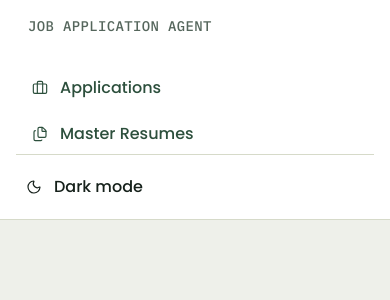
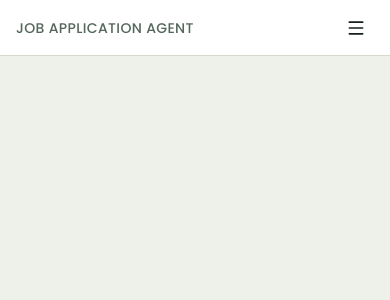
Before and after one commit to abdulraheem9909/resumestitch-ai, a React (Vite) app in the folder client/: page /bullets in a window 390 px wide. Shown: the top 300 px of the page. Built offline with nearby package versions, Linux system fonts and the light colour scheme.

Commit message:
ux chnages

```diff
--- a/client/index.html
+++ b/client/index.html
@@ -7,7 +7,7 @@
     <link rel="preconnect" href="https://fonts.googleapis.com" />
     <link rel="preconnect" href="https://fonts.gstatic.com" crossorigin />
     <link
-      href="https://fonts.googleapis.com/css2?family=Source+Serif+4:opsz,wght@8..60,500;8..60,600;8..60,700&family=Poppins:wght@400;500;600;700&family=IBM+Plex+Mono:wght@400;500&display=swap"
+      href="https://fonts.googleapis.com/css2?family=Poppins:wght@400;500;600;700&display=swap"
       rel="stylesheet"
     />
     <title>Job Application Agent</title>
--- a/client/src/App.jsx
+++ b/client/src/App.jsx
@@ -9,9 +9,9 @@ import Approval from './pages/Approval.jsx'
 
 function App() {
   return (
-    <div className="flex min-h-svh flex-col md:flex-row">
+    <div className="flex h-svh flex-col md:flex-row">
       <Sidebar />
-      <main className="min-w-0 flex-1 px-6 pt-7 pb-10 md:px-10 md:pt-10 md:pb-14">
+      <main className="min-w-0 flex-1 overflow-y-auto px-6 pb-10 md:px-10 md:pb-14">
         <Routes>
           <Route path="/" element={<Navigate to="/applications" replace />} />
           <Route path="/applications" element={<Applications />} />
--- a/client/src/components/Sidebar.jsx
+++ b/client/src/components/Sidebar.jsx
@@ -1,6 +1,8 @@
+import { useState } from "react";
 import { NavLink } from "react-router-dom";
-import { Briefcase, Files } from "lucide-react";
-import { buttonVariants } from "@/components/ui/button";
+import { Briefcase, Files, Menu } from "lucide-react";
+import { Button, buttonVariants } from "@/components/ui/button";
+import { Dialog, DialogContent, DialogHeader, DialogTitle } from "@/components/ui/dialog";
 import { cn } from "@/lib/utils";
 import ThemeToggle from "./ThemeToggle.jsx";
 
@@ -9,18 +11,15 @@ const NAV_ITEMS = [
   { to: "/resumes", label: "Master Resumes", icon: Files, end: false },
 ];
 
-export default function Sidebar() {
+function NavLinks({ onNavigate }) {
   return (
-    <aside className="sticky top-0 z-10 flex max-h-svh w-full shrink-0 flex-col overflow-y-auto border-b border-border bg-card p-4 md:h-svh md:w-68 md:border-r md:border-b-0 md:p-6">
-      <div className="mb-8 px-3 font-mono text-sm font-medium tracking-wide text-muted-foreground uppercase">
-        Job Application Agent
-      </div>
-      <nav className="flex flex-row flex-wrap gap-1.5 md:flex-col">
+    <nav className="flex flex-col gap-1.5">
       {NAV_ITEMS.map(({ to, label, icon: Icon, end }) => (
         <NavLink
           key={to}
           to={to}
           end={end}
+          onClick={onNavigate}
           className={({ isActive }) =>
             cn(
               buttonVariants({ variant: isActive ? "default" : "ghost", size: "lg" }),
@@ -33,9 +32,55 @@ export default function Sidebar() {
         </NavLink>
       ))}
     </nav>
+  );
+}
+
+export default function Sidebar() {
+  const [isMenuOpen, setIsMenuOpen] = useState(false);
+
+  return (
+    <>
+      {/* Mobile/tablet top bar — replaces the side rail below the laptop breakpoint. A fixed-height
+          flex sibling of the independently-scrolling <main>, not itself sticky — main owns the only
+          scroll container now, which is what keeps the in-page sticky header from fighting this bar
+          for position on scroll. */}
+      <div className="flex h-14 shrink-0 items-center justify-between border-b border-border bg-card px-4 md:hidden">
+        <span className="font-mono text-sm font-medium tracking-wide text-muted-foreground uppercase">
+          Job Application Agent
+        </span>
+        <Button
+          type="button"
+          variant="ghost"
+          size="icon"
+          aria-label="Open menu"
+          onClick={() => setIsMenuOpen(true)}
+        >
+          <Menu className="size-5" />
+        </Button>
+      </div>
+
+      {/* Desktop side rail */}
+      <aside className="hidden h-svh w-68 shrink-0 flex-col border-r border-border bg-card p-6 md:flex">
+        <div className="mb-8 px-3 font-mono text-sm font-medium tracking-wide text-muted-foreground uppercase">
+          Job Application Agent
+        </div>
+        <NavLinks />
         <div className="mt-auto border-t border-border pt-4">
           <ThemeToggle />
         </div>
       </aside>
+
+      <Dialog open={isMenuOpen} onOpenChange={setIsMenuOpen}>
+        <DialogContent className="top-20 translate-y-0 sm:max-w-xs">
+          <DialogHeader>
+            <DialogTitle>Menu</DialogTitle>
+          </DialogHeader>
+          <NavLinks onNavigate={() => setIsMenuOpen(false)} />
+          <div className="border-t border-border pt-4">
+            <ThemeToggle />
+          </div>
+        </DialogContent>
+      </Dialog>
+    </>
   );
 }
--- a/client/src/components/ThemeToggle.jsx
+++ b/client/src/components/ThemeToggle.jsx
@@ -25,7 +25,7 @@ export default function ThemeToggle() {
       variant="ghost"
       size="sm"
       onClick={toggleTheme}
-      className="w-full justify-start gap-3 text-base font-medium"
+      className="w-full justify-start gap-2 text-base font-medium cursor-pointer"
     >
       {theme === "dark" ? (
         <Sun size={20} strokeWidth={1.75} aria-hidden="true" />
--- a/client/src/components/ui/button.jsx
+++ b/client/src/components/ui/button.jsx
@@ -5,7 +5,7 @@ import { Slot } from "radix-ui"
 import { cn } from "@/lib/utils"
 
 const buttonVariants = cva(
-  "inline-flex shrink-0 items-center justify-center gap-2 rounded-md text-sm font-medium whitespace-nowrap transition-all outline-none focus-visible:border-ring focus-visible:ring-[3px] focus-visible:ring-ring/50 disabled:pointer-events-none disabled:opacity-50 aria-invalid:border-destructive aria-invalid:ring-destructive/20 dark:aria-invalid:ring-destructive/40 [&_svg]:pointer-events-none [&_svg]:shrink-0 [&_svg:not([class*='size-'])]:size-4",
+  "inline-flex shrink-0 items-center cursor-pointer justify-center gap-2 rounded-md text-sm font-medium whitespace-nowrap transition-all outline-none focus-visible:border-ring focus-visible:ring-[3px] focus-visible:ring-ring/50 disabled:pointer-events-none disabled:opacity-50 aria-invalid:border-destructive aria-invalid:ring-destructive/20 dark:aria-invalid:ring-destructive/40 [&_svg]:pointer-events-none [&_svg]:shrink-0 [&_svg:not([class*='size-'])]:size-4",
   {
     variants: {
       variant: {
@@ -23,7 +23,7 @@ const buttonVariants = cva(
       size: {
         default: "h-9 px-4 py-2 has-[>svg]:px-3",
         xs: "h-6 gap-1 rounded-md px-2 text-xs has-[>svg]:px-1.5 [&_svg:not([class*='size-'])]:size-3",
-        sm: "h-8 gap-1.5 rounded-md px-3 has-[>svg]:px-2.5",
+        sm: "h-8.5 gap-1.5 rounded-md px-3 has-[>svg]:px-2.5",
         lg: "h-10 rounded-md px-6 has-[>svg]:px-4",
         icon: "size-9",
         "icon-xs": "size-6 rounded-md [&_svg:not([class*='size-'])]:size-3",
--- a/client/src/index.css
+++ b/client/src/index.css
@@ -110,9 +110,9 @@
   --radius-lg: var(--radius);
   --radius-xl: calc(var(--radius) + 4px);
 
-  --font-display: 'Source Serif 4', ui-serif, Georgia, serif;
-  --font-sans: 'Poppins', 'IBM Plex Sans', system-ui, 'Segoe UI', sans-serif;
-  --font-mono: 'IBM Plex Mono', ui-monospace, Consolas, monospace;
+  --font-display: 'Poppins', ui-sans-serif, system-ui, 'Segoe UI', sans-serif;
+  --font-sans: 'Poppins', ui-sans-serif, system-ui, 'Segoe UI', sans-serif;
+  --font-mono: 'Poppins', ui-sans-serif, system-ui, 'Segoe UI', sans-serif;
 
   --shadow-card: var(--elevation-card);
 }
--- a/client/src/pages/Apply.jsx
+++ b/client/src/pages/Apply.jsx
@@ -69,13 +69,15 @@ export default function Apply() {
   }
 
   return (
-    <section className="mx-auto w-full max-w-2xl">
-      <Breadcrumbs backTo="/applications" trail={[{ label: "Applications", to: "/applications" }, { label: "Start Application" }]} />
-      <h1 className="font-display mb-3 text-3xl font-semibold text-foreground">Paste a job description</h1>
-      <p className="mb-8 max-w-prose text-base text-muted-foreground">
-        Paste the job's text as-is — nothing is fetched from a URL. We'll extract what it's asking
-        for, check it against the resume you pick, and tailor a draft for you to review.
-      </p>
+    <section className="mx-auto w-full max-w-5xl pt-7 md:pt-10">
+      <div className="sticky top-0 z-10 bg-background pb-10">
+        <Breadcrumbs backTo="/applications" trail={[{ label: "Applications", to: "/applications" }, { label: "Start Application" }]} />
+        <h1 className="font-display mb-3 text-2xl font-semibold text-foreground md:text-3xl">Paste a job description</h1>
+        <p className="max-w-prose text-sm text-muted-foreground md:text-base">
+          Paste the job's text as-is — nothing is fetched from a URL. We'll extract what it's asking
+          for, check it against the resume you pick, and tailor a draft for you to review.
+        </p>
+      </div>
 
       {error && (
         <Alert variant="destructive" className="mb-5">
--- a/client/src/pages/MasterResumes.jsx
+++ b/client/src/pages/MasterResumes.jsx
@@ -151,20 +151,22 @@ export default function MasterResumes() {
   }
 
   return (
-    <section className="mx-auto w-full max-w-4xl">
+    <section className="mx-auto w-full max-w-5xl pt-7 md:pt-10">
+      <div className="sticky top-0 z-10 bg-background pb-10">
         <p className="mb-2.5 font-mono text-xs font-medium tracking-wide text-muted-foreground uppercase">
           Master resumes
         </p>
-      <div className="mb-3 flex items-center justify-between gap-4">
-        <h1 className="font-display text-3xl font-semibold text-foreground">Master resumes</h1>
-        <Button size="sm" onClick={() => setIsUploadOpen(true)}>
+        <div className="mb-3 flex flex-col gap-3 sm:flex-row sm:items-center sm:justify-between">
+          <h1 className="font-display text-2xl font-semibold text-foreground md:text-3xl">Master resumes</h1>
+          <Button size="sm" className="w-fit cursor-pointer" onClick={() => setIsUploadOpen(true)}>
             <Plus className="size-4" /> Upload resume
           </Button>
         </div>
-      <p className="mb-8 max-w-prose text-base text-muted-foreground">
+        <p className="max-w-prose text-sm text-muted-foreground md:text-base">
           Click a resume to view it, or manage it from here — edit its contact details, or delete it
           along with everything ever run against it.
         </p>
+      </div>
 
       {error && (
         <Alert variant="destructive" className="mb-5">
@@ -177,7 +179,7 @@ export default function MasterResumes() {
         <p className="py-4 text-sm text-muted-foreground">You haven't uploaded a resume yet.</p>
       )}
 
-      <div className="grid grid-cols-1 gap-4 sm:grid-cols-2 lg:grid-cols-3">
+      <div className="grid grid-cols-1 gap-4 sm:grid-cols-2 lg:grid-cols-3 mt-1">
         {masterResumes.map((resume) => (
           <div
             key={resume._id}
@@ -190,14 +192,14 @@ export default function MasterResumes() {
                 navigate(`/resumes/${resume._id}`);
               }
             }}
-            className="relative flex flex-col items-start gap-1.5 rounded-lg border border-border bg-card p-5 text-left shadow-card transition-all hover:-translate-y-0.5 hover:border-primary hover:bg-secondary/40 hover:shadow-[0_2px_4px_rgba(22,33,27,0.06),0_12px_28px_-12px_rgba(22,33,27,0.22)] focus-visible:ring-[3px] focus-visible:ring-ring/50 focus-visible:outline-none"
+            className="relative flex flex-col items-start gap-1.5 rounded-lg border border-border bg-card p-5 text-left shadow-card transition-all hover:-translate-y-0.5 hover:border-primary hover:bg-secondary/40 hover:shadow-[0_2px_4px_rgba(22,33,27,0.06),0_12px_28px_-12px_rgba(22,33,27,0.22)] focus-visible:ring-[3px] focus-visible:ring-ring/50 focus-visible:outline-none cursor-pointer"
           >
             <div className="absolute top-3 right-3 flex gap-1">
               <Button
                 type="button"
                 variant="ghost"
                 size="icon-sm"
-                className="text-muted-foreground hover:text-foreground"
+                className="text-foreground hover:text-foreground cursor-pointer"
                 onClick={(event) => {
                   event.stopPropagation();
                   startEditing(resume);
@@ -209,7 +211,7 @@ export default function MasterResumes() {
                 type="button"
                 variant="ghost"
                 size="icon-sm"
-                className="text-muted-foreground hover:text-destructive"
+                className="text-destructive hover:text-destructive cursor-pointer"
                 onClick={(event) => {
                   event.stopPropagation();
                   setDeleteTarget(resume);
--- a/client/src/pages/ResumeDetail.jsx
+++ b/client/src/pages/ResumeDetail.jsx
@@ -68,7 +68,8 @@ export default function ResumeDetail() {
   const experience = groupBulletsByRole(bullets);
 
   return (
-    <section className="mx-auto w-full max-w-3xl">
+    <section className="mx-auto w-full max-w-5xl pt-7 md:pt-10">
+      <div className="sticky top-0 z-10 bg-background pb-10">
         <Breadcrumbs
           backTo="/resumes"
           trail={[
@@ -76,6 +77,25 @@ export default function ResumeDetail() {
             { label: resume?.personalInfo?.fullName || resume?.label || "Resume" },
           ]}
         />
+        {resume && (
+          <>
+            <div className="mb-3 flex flex-col gap-3 sm:flex-row sm:items-center sm:justify-between">
+              <div>
+                <p className="mb-2.5 font-mono text-xs font-medium tracking-wide text-muted-foreground uppercase">
+                  {resume.personalInfo?.title || "Master resume"}
+                </p>
+                <h1 className="font-display text-2xl font-semibold text-foreground md:text-3xl">
+                  {resume.personalInfo?.fullName || resume.label}
+                </h1>
+              </div>
+              <Button size="sm" className="w-fit" onClick={() => navigate(`/resumes/${id}/bullets`)}>
+                <ListChecks className="size-4" /> Resume Bullets
+              </Button>
+            </div>
+            {contactLine && <p className="max-w-prose text-sm text-muted-foreground md:text-base">{contactLine}</p>}
+          </>
+        )}
+      </div>
 
       {error && (
         <Alert variant="destructive" className="mb-5">
@@ -86,21 +106,6 @@ export default function ResumeDetail() {
 
       {!loading && resume && (
         <>
-          <div className="mb-3 flex items-center justify-between gap-4">
-            <div>
-              <p className="mb-2.5 font-mono text-xs font-medium tracking-wide text-muted-foreground uppercase">
-                {resume.personalInfo?.title || "Master resume"}
-              </p>
-              <h1 className="font-display text-3xl font-semibold text-foreground">
-                {resume.personalInfo?.fullName || resume.label}
-              </h1>
-            </div>
-            <Button size="sm" onClick={() => navigate(`/resumes/${id}/bullets`)}>
-              <ListChecks className="size-4" /> Resume Bullets
-            </Button>
-          </div>
-          {contactLine && <p className="mb-8 max-w-prose text-base text-muted-foreground">{contactLine}</p>}
-
           {resume.summary && (
             <div className="mb-6 rounded-lg border border-border bg-card p-5 shadow-card">
               <p className="mb-3 font-mono text-[11px] tracking-wide text-ink-faint uppercase">Summary</p>
```
Also changed, not shown: client/src/pages/Applications.jsx (+7 -5 lines), client/src/pages/Approval.jsx (+9 -7 lines), client/src/pages/ResumeBullets.jsx (+7 -5 lines). Lines whose indentation alone changed are shown as unchanged.
